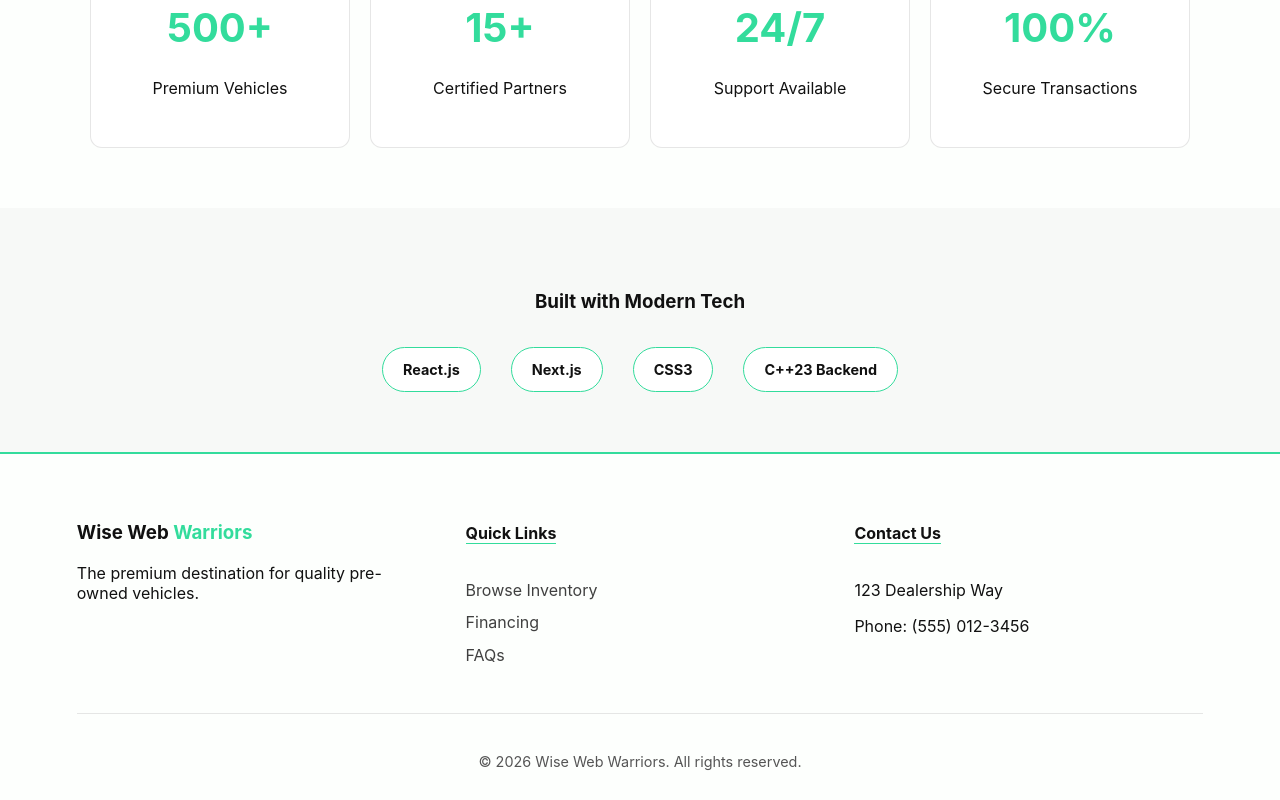
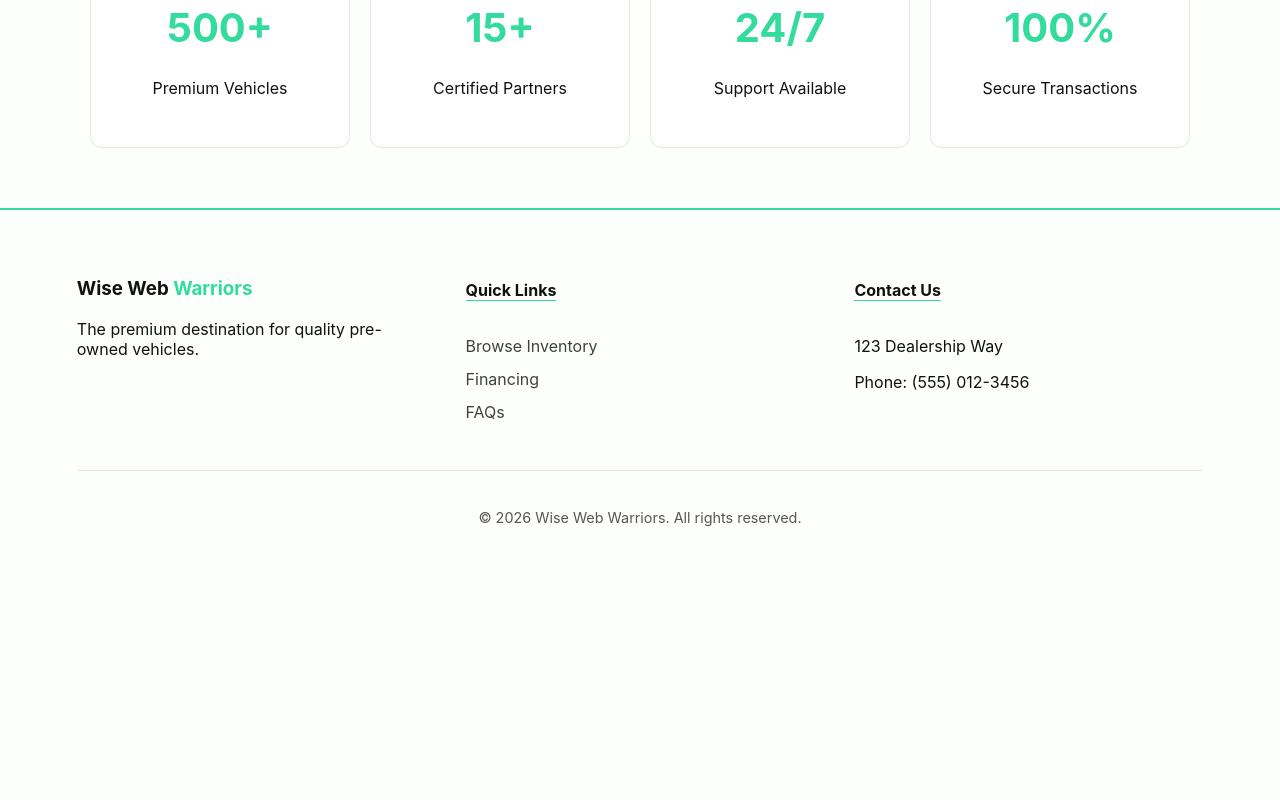
Before and after one commit to techo-anant/wise-web-warrior, a React (Create React App) app in the folder frontend/: page /about in a window 1280 px wide. Shown: the part 971-1771 px from the top of the page. After the commit the page ends 1527 px from the top, so only its background shows below. Built offline with nearby package versions, Linux system fonts and the light colour scheme.

Commit message:
Update About.jsx

```diff
--- a/frontend/src/pages/static/About.jsx
+++ b/frontend/src/pages/static/About.jsx
@@ -45,16 +45,6 @@ const About = () => {
           </div>
         </div>
       </section>
-
-      <section className="tech-section">
-        <h3>Built with <span>Modern Tech</span></h3>
-        <div className="tech-icons">
-          <span>React.js</span>
-          <span>Next.js</span>
-          <span>CSS3</span>
-          <span>C++23 Backend</span>
-        </div>
-      </section>
     </div>
   );
 };
```
